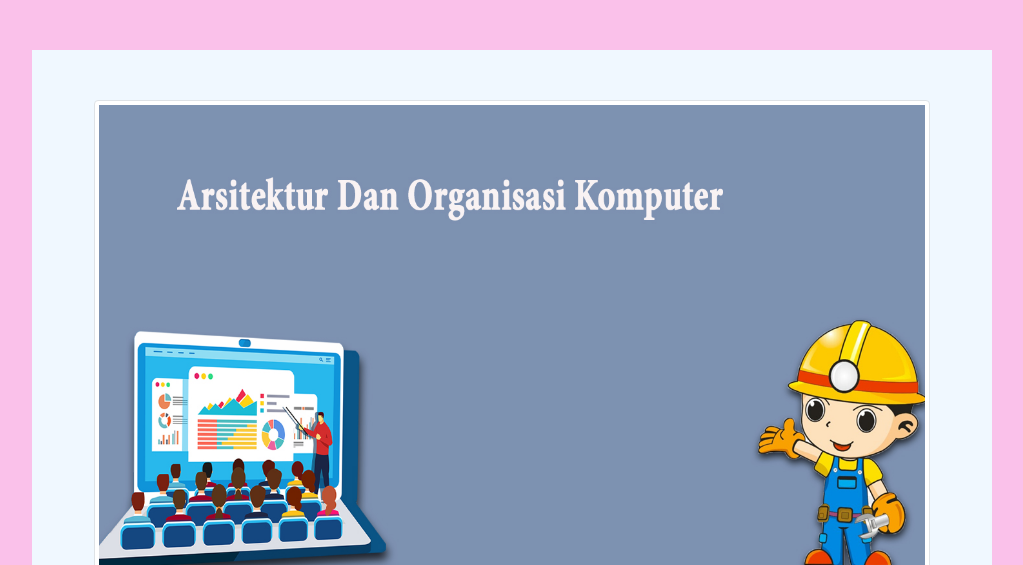
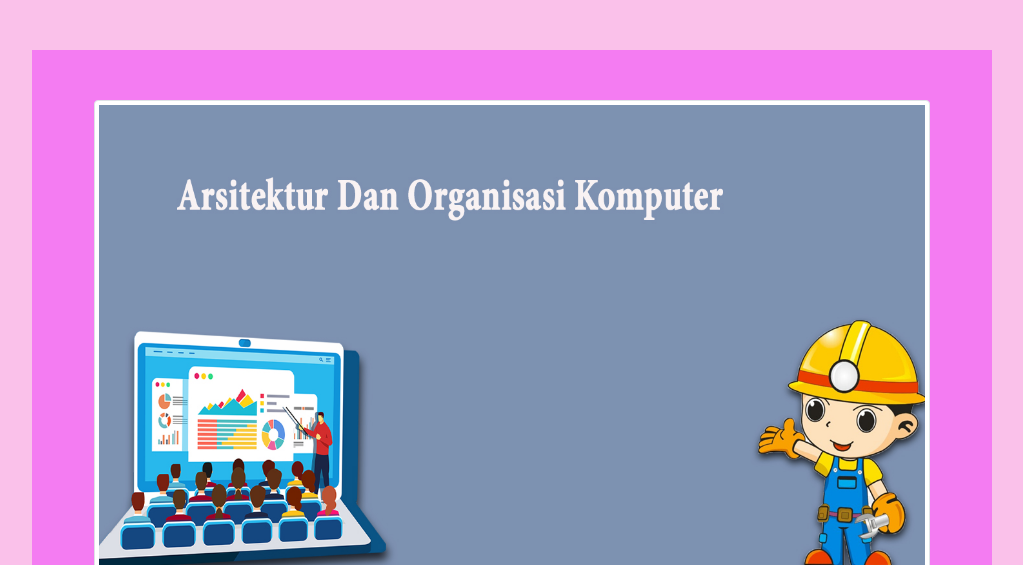
Before and after one commit to PiyanSetiawn/PiyanSetiawn.github.io, a plain HTML site: page halaman1.html in a window 1280 px wide. Shown: the top 565 px of the page, without its empty margins (128-1151 px from the left). Drawn offline with nearby package versions, Linux system fonts and the light colour scheme.

```diff
--- a/halaman1.html
+++ b/halaman1.html
@@ -14,10 +14,10 @@
     <title>Arsitekur & Organisasi Komputer</title>
   </head>
   <body>
-    <div class="container">
+    <section class="container">
       <div class="header">
         <div class="text-center">
-          <img src="img/projects/1.jpg" class="img-thumbnail" alt="Project 1" />
+          <img src="img/projects/1.jpg" class="img-thumbnail" alt="Project 1"/>
         </div>
         <h1>Apa itu Komputer?</h1>
         <p>
@@ -239,7 +239,7 @@
           </ol>
         </ol>
       </div>
-    </div>
+    </section>
     <!-- Option 1: Bootstrap Bundle with Popper -->
     <script src="https://cdn.jsdelivr.net/npm/bootstrap@5.0.2/dist/js/bootstrap.bundle.min.js" integrity="sha384-MrcW6ZMFYlzcLA8Nl+NtUVF0sA7MsXsP1UyJoMp4YLEuNSfAP+JcXn/tWtIaxVXM" crossorigin="anonymous"></script>
   </body>
--- a/style1.css
+++ b/style1.css
@@ -1,11 +1,13 @@
 body {
+  max-width: 100%;
   background-color: #fac1ea;
 }
 
 .container {
   width: 960px;
+  height: auto;
   margin: 50px auto;
-  background-color: aliceblue;
+  background-color: rgba(234, 9, 255, 0.371);
 }
 
 .header {
@@ -41,4 +43,4 @@
 }
  h3{
   padding-top: 2rem;
- }
+}
```
